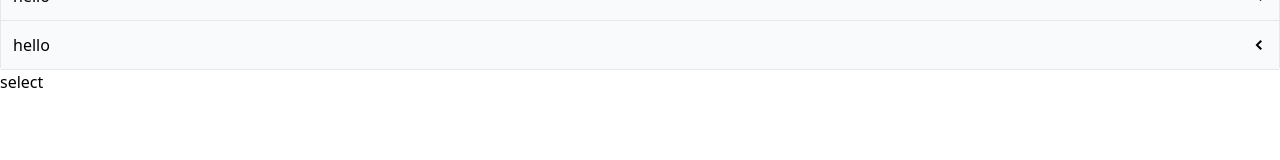
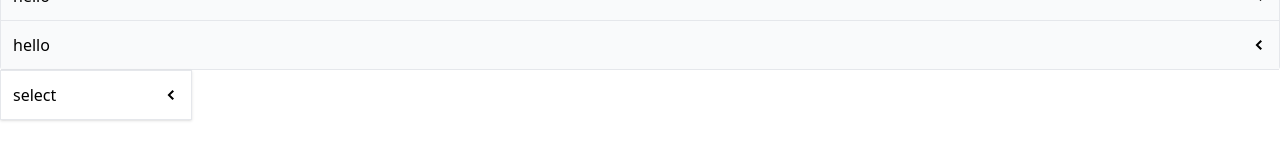
Before and after one commit to mohammadhoseinbaba/Comps, a React (Create React App) app: page / in a window 1280 px wide. Shown: the part 268-428 px from the top of the page. Built offline with nearby package versions, Linux system fonts and the light colour scheme.

Commit message:
classnames

```diff
--- a/src/Components/DropDown.js
+++ b/src/Components/DropDown.js
@@ -1,6 +1,8 @@
 import { useState } from "react"
+import {GoChevronDown , GoChevronLeft} from 'react-icons/go'
+import Panel from "./Panel"
 
-function DropDown({options ,selection,onSelect}){
+function DropDown({options ,value, onChange}){
 
 const [isOpen,setIsopen]=useState(false)
 
@@ -11,23 +13,23 @@
 }
 
 const handleOptionClick = (event)=>{
-    //close dropdown
+        //close dropdown
     setIsopen(false)
         //what option has the user selected
-onSelect(event)
+onChange(event)
 
 }
 
     const renderedDropDown = options.map((option)=>{
         return (
-        <div onClick={()=>handleOptionClick(option)} key={option.value}>
+        <div className="hover:bg-sky-100 rounded cursor-pointer p-1" onClick={()=>handleOptionClick(option)} key={option.value}>
         {option.lable}</div>
         )
     })
 
-    return <div>
-        <div  onClick={handleClick}>{selection?.length||'select'}</div>
-    {isOpen && <div>{renderedDropDown}</div>}
+    return <div className="w-48 relative">
+        <Panel className="flex justify-between items-center  cursor-pointer " onClick={handleClick}>{value?.lable||'select'}{isOpen ? <GoChevronDown/> : <GoChevronLeft/>}</Panel>
+    {isOpen && <Panel className="absolute top-full ">{renderedDropDown}</Panel>}
         </div>
 }
 export default DropDown
--- /dev/null
+++ b/src/Components/Panel.js
@@ -0,0 +1,11 @@
+import classNames from 'classnames'
+
+function Panel({children , className , ...rest}){
+const finalClassNames = classNames(
+    'border shadow p-3 bg-white w-full',
+    className
+)
+return <div {...rest} className={finalClassNames}>{children}</div>
+
+}
+export default Panel
--- a/src/Pages/DropDownPage.js
+++ b/src/Pages/DropDownPage.js
@@ -17,7 +17,7 @@
    return(
     <div>
 
-        <DropDown options={options} selection={selection} onSelect={handleSelect}></DropDown>
+        <DropDown options={options} value={selection} onChange={handleSelect}></DropDown>
     </div>
 
    )
```
